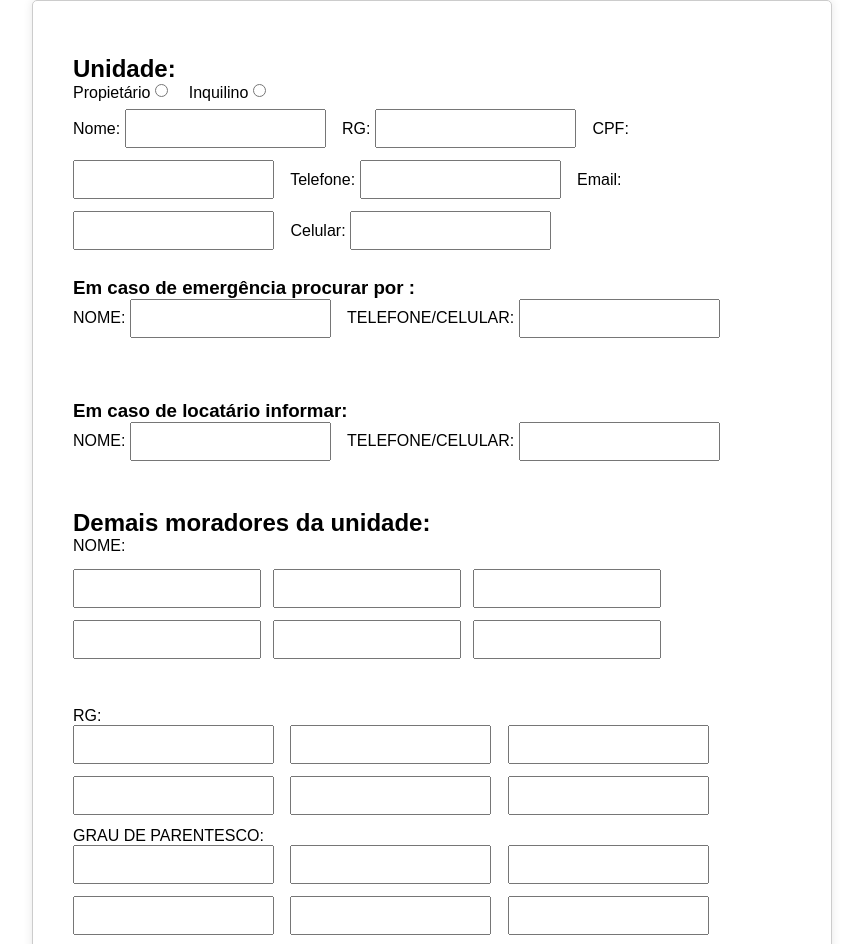
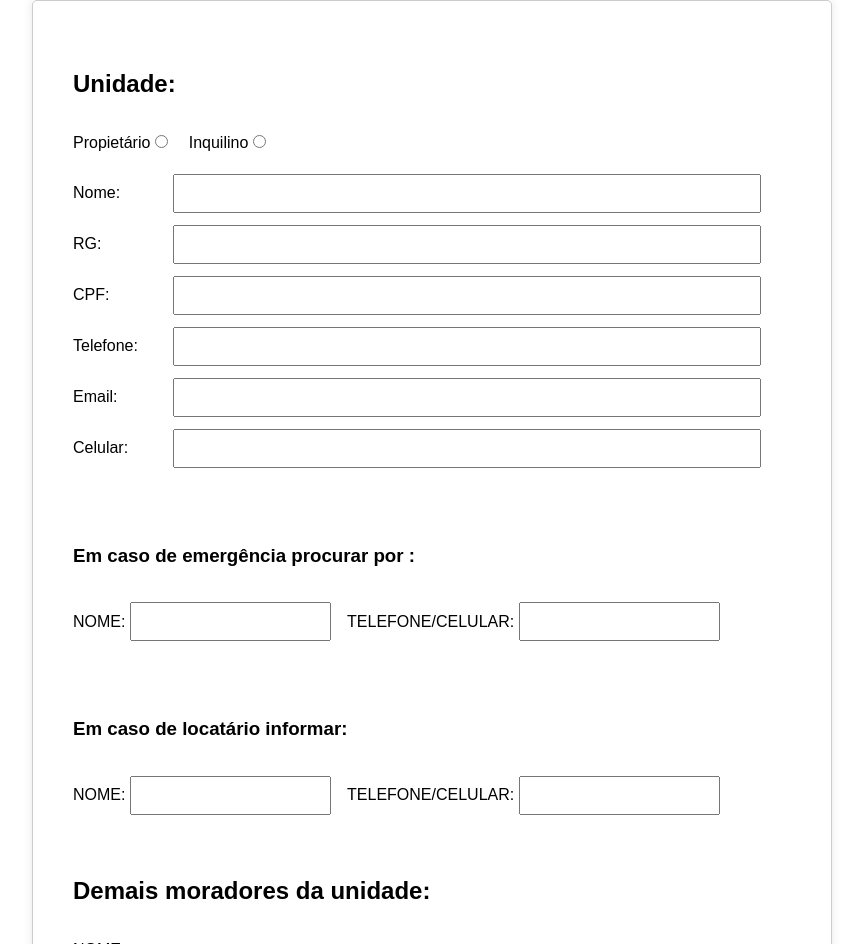
Before and after one commit to joaooficialb/Formul-rio, a plain HTML site: page index.html in a window 1280 px wide. Shown: the top 944 px of the page, without its empty margins (208-1071 px from the left). Drawn offline with Linux system fonts and the light colour scheme.

Commit message:
Update styles.css

```diff
--- a/styles.css
+++ b/styles.css
@@ -4,19 +4,25 @@
     justify-content: center;
     align-items: center;
     margin: 0;
+
   }
 
   section {
     padding: 2% 0 5% 0;
   }
 
-  h1 {
-
+  div {
+  padding: 2% 0 5% 0;
   }
 
-  .moradores {
+  h1 {
+    padding:  2% 0 5% 0;;
+  }
+
+  .unidade{
     display: grid;
-    grid-template-columns: 200px 200px 200px;
+    grid-template-columns: 100px 600px ;
+
   }
 
   .funcionario {
```
